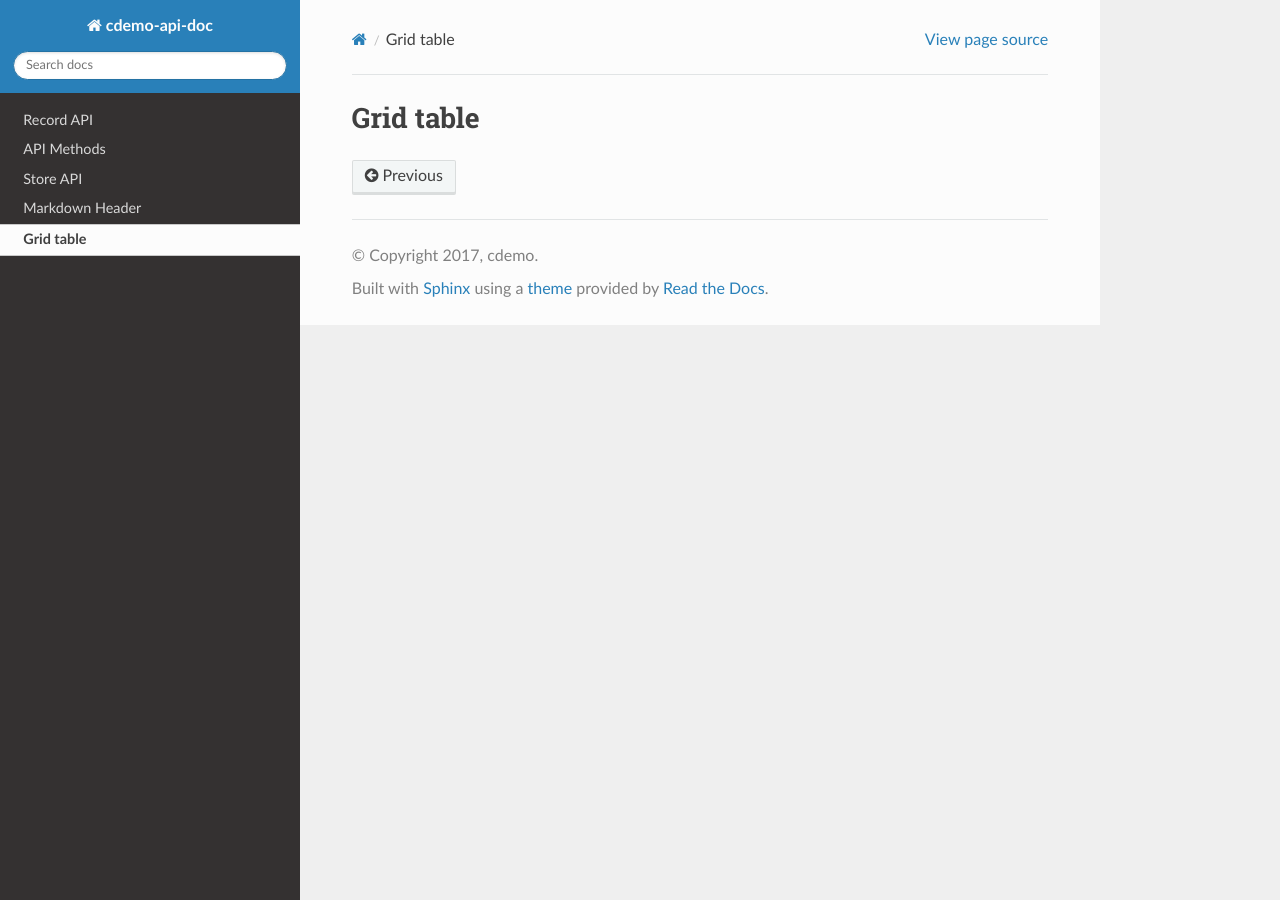
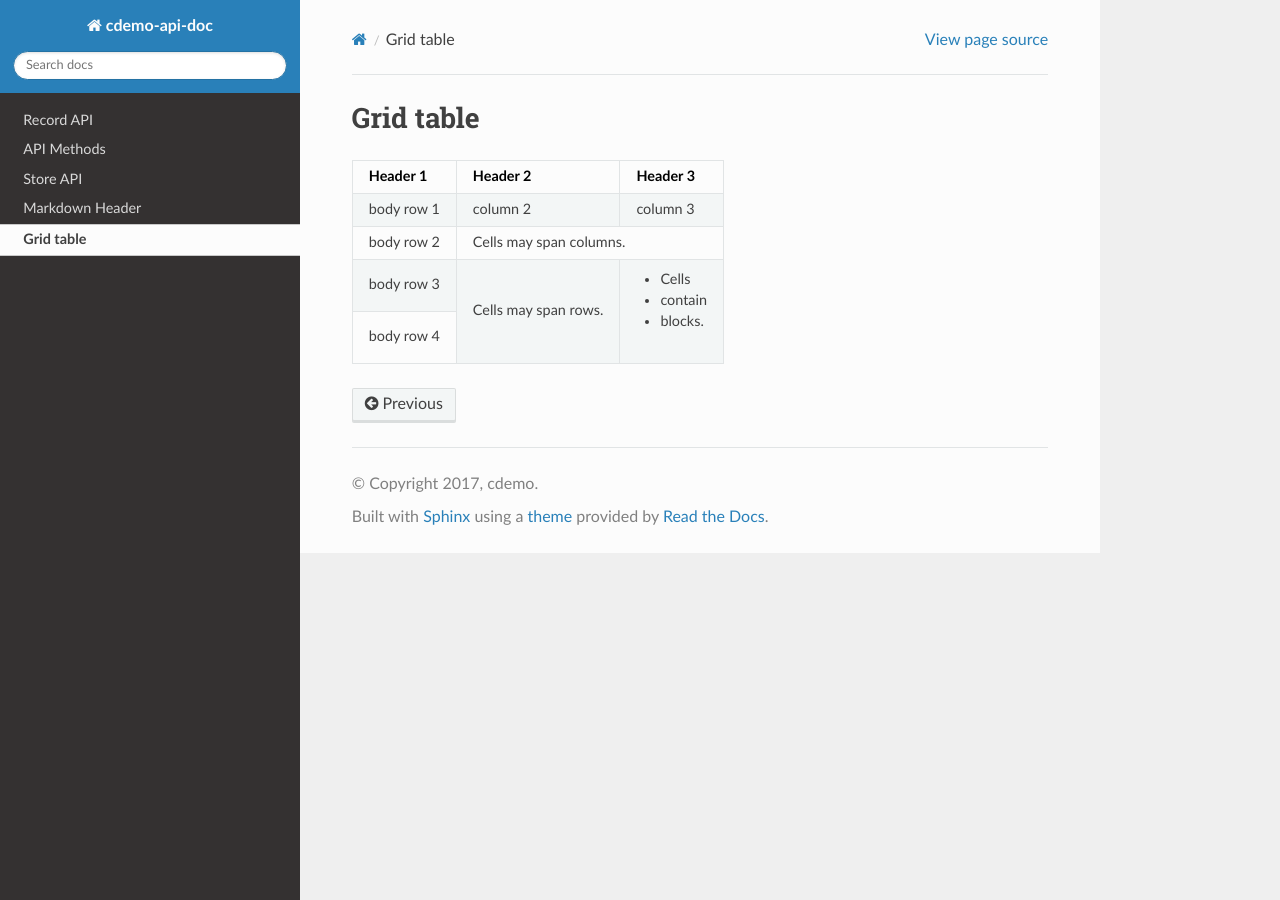
Before and after one commit to cdemomobilesolutions/apidoc, a Sphinx documentation site: the page built from source/test.rst, in a window 1280 px wide. Built offline with Sphinx 7.4.7 and the Read the Docs theme 2.0.0, drawn with Linux system fonts in a browser that asks for light colours; some of the changed lines change nothing that is shown.

Commit message:
table test

```diff
--- a/source/test.rst
+++ b/source/test.rst
@@ -2,11 +2,11 @@
 Grid table
 =====
 
-+------------+------------+-----------+-----------+
-| Header 1   | Header 2   | Header 3  | Header 3  |
-+============+============+===========+===========+
-| body row 1 | column 2   | column 3  | column 3  |
-+------------+------------+-----------+-----------+
++------------+------------+-----------+
+| Header 1   | Header 2   | Header 3  |
++============+============+===========+
+| body row 1 | column 2   | column 3  |
++------------+------------+-----------+
 | body row 2 | Cells may span columns.|
 +------------+------------+-----------+
 | body row 3 | Cells may  | - Cells   |
```
